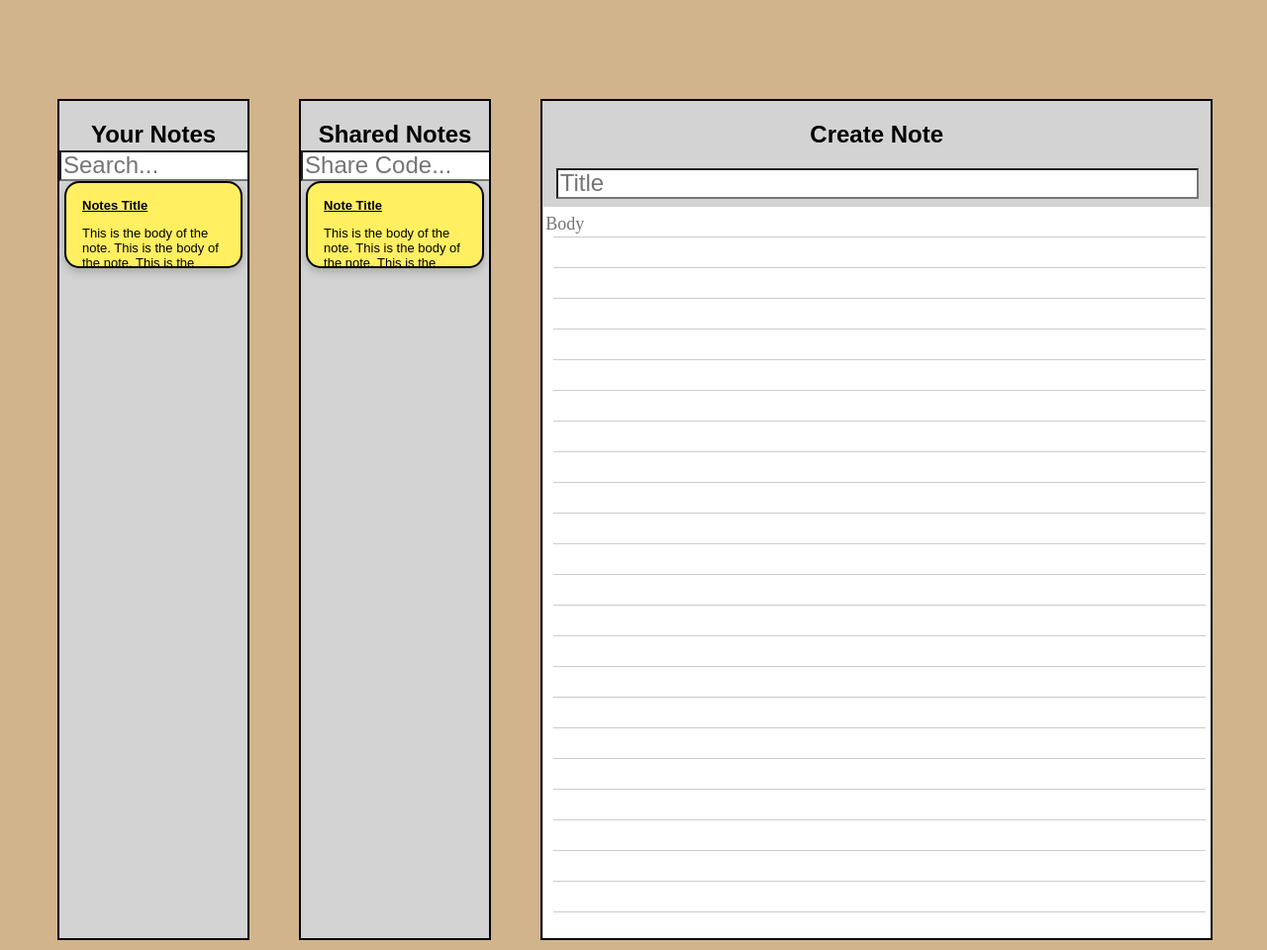
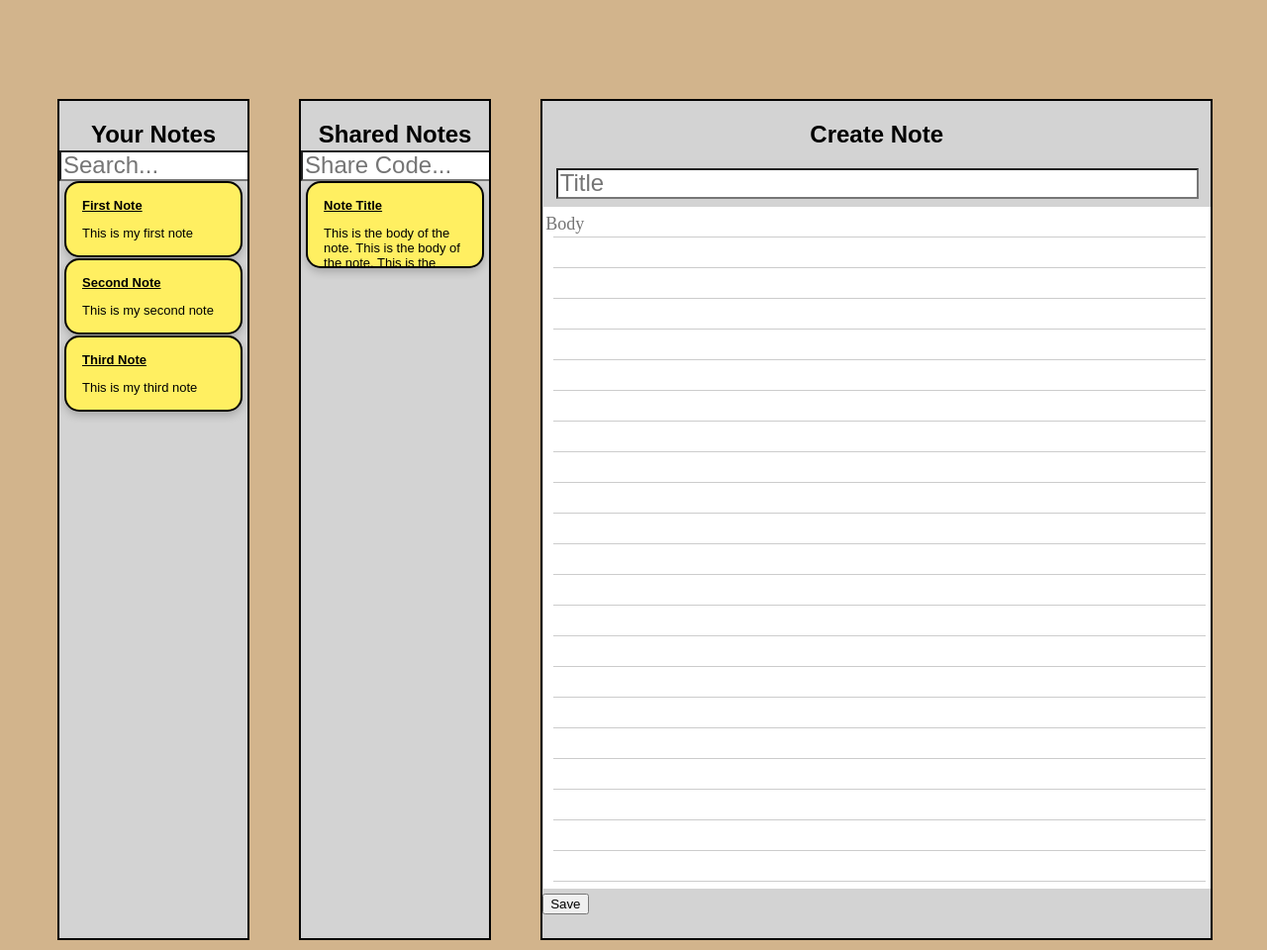
Before and after one commit to CarverWasTaken/MusketeerNotes, a Flask app: page /notes in a window 1280 px wide. Shown: the whole page at 99% size. Run offline with Flask 2, Linux system fonts and the light colour scheme.

Commit message:
Added the ability to add a note to your list

```diff
--- a/FrontEnd/app.py
+++ b/FrontEnd/app.py
@@ -3,6 +3,15 @@ from flask import Flask
 from flask import request
 from flask import url_for
 app = Flask(__name__)
+_notes = {
+        0: {'title': 'First Note', 'text': 'This is my first note'},
+        1: {'title': 'Second Note', 'text': 'This is my second note'},
+        2: {'title': 'Third Note', 'text': 'This is my third note'}
+    }
+
+def getNotes():
+
+   return notes
 
 @app.route("/")
 def main():
@@ -28,7 +37,16 @@ def register():
 
 @app.route("/notes")
 def notes():
-      return render_template('MainPage.html')
+      # _notes = getNotes()
+      return render_template('MainPage.html', notes = _notes)
+
+@app.route("/addNote", methods=['POST'])
+def addNote():
+      if request.method == 'POST':
+        title = request.form['title']
+        text = request.form['text']
+        _notes[len(_notes)+1] = {'title': title, 'text': text}
+        return redirect('/notes')
 
 
 
--- a/FrontEnd/static/styles/MainPageStyle.css
+++ b/FrontEnd/static/styles/MainPageStyle.css
@@ -95,7 +95,9 @@
 .inputContainer{
   width: 100%;
   height: 100%;
+  background-color: lightgray;
 }
+
 
 .noteTitle{
   width: 95%;
@@ -113,7 +115,7 @@
 }
 
 .noteBody{
-  height: 100%;
+  height: 90%;
   font-size: large;
   width: 100%;
   resize: none;
--- a/FrontEnd/templates/MainPage.html
+++ b/FrontEnd/templates/MainPage.html
@@ -16,14 +16,14 @@
             <h2 style="color: black; height: 10px; padding: 0; text-align: center;">Your Notes</h2>
             <input type="text" class="noteSearch" placeholder="Search..."></input>
             <div class="notecol">
-
+                {% for key, value in notes.items() %}
                 <div class="card">
                     <div class="container">
-                        <p><u><b>Notes Title</b></u></p>
-                        <p>This is the body of the note. This is the body of the note. This is the body of the note. This is the body of the note. This is the body of the note. This is the body of the note. This is the body of the note. This is the body of the note. This is the body of the note. This is the body of the note. This is the body of the note. This is the body of the note.</p>
+                        <p><u><b>{{value.title}}</b></u></p>
+                        <p>{{value.text}}</p>
                     </div>
                 </div>
-
+                {% endfor %}
 
 
                 <div class="filler" style="height: 25%;"> </div>
@@ -37,10 +37,11 @@
             <input type="text" class="noteSearch" placeholder="Share Code..."></input>
             <div class="notecol">
 
-                 <div class="card" >
+                <div class="card">
                     <div class="container">
                         <p><u><b>Note Title</b></u></p>
-                        <p>This is the body of the note. This is the body of the note. This is the body of the note. This is the body of the note.</p>
+                        <p>This is the body of the note. This is the body of the note. This is the body of the note.
+                            This is the body of the note.</p>
                     </div>
                 </div>
 
@@ -48,12 +49,15 @@
         </div>
         <div class="headerInputContainer">
             <h2 style="color: black;  padding: 0; text-align: center;">Create Note</h2>
-            <div class="inputContainer">
-                <input type="text" class="noteTitle" placeholder="Title"></input>
-                <textarea class="noteBody" placeholder="Body"></textarea>
+            <form action="addNote" method="POST" style="height: 90%;">
+                <div class="inputContainer">
+                    <input type="text" class="noteTitle" placeholder="Title" name="title"></input>
+                    <textarea class="noteBody" placeholder="Body" name="text" required="true"></textarea>
+                    <input type="submit" value="Save" class="submit">
+            </form>
+        </div>
 
-            </div>
-        </div>
+    </div>
 
     </div>
 </body>
```
